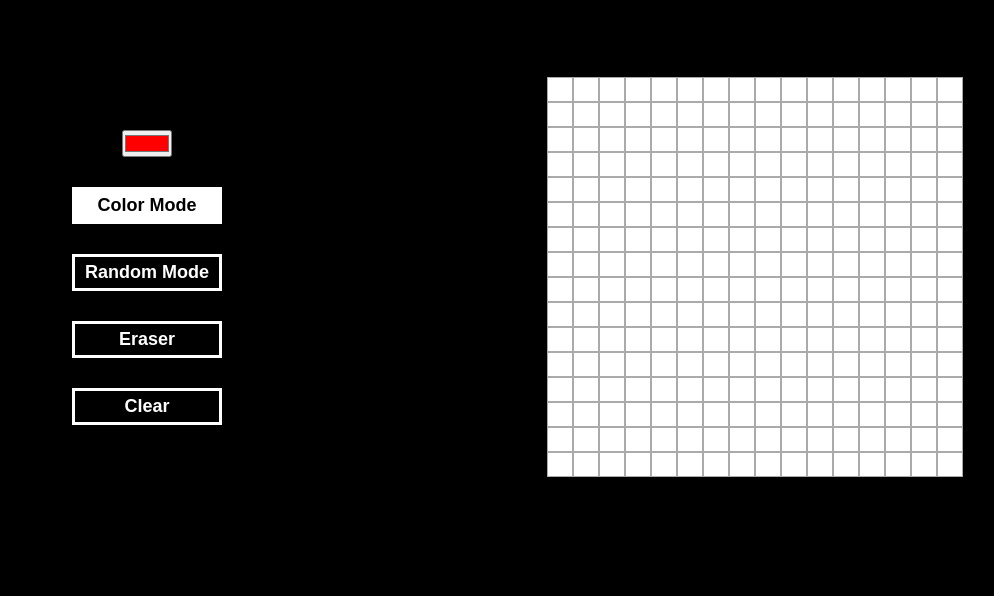
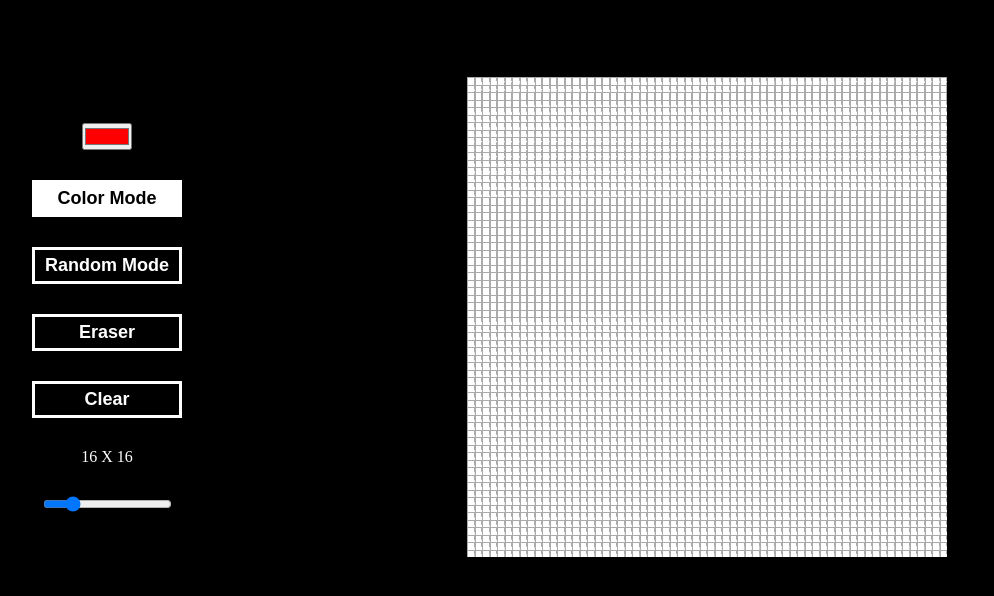
Before and after one commit to ilicc-sara/Etch-A-Sketch, a website built with Vite: page index.html in a window 1280 px wide. Shown: the part 90-686 px from the top of the page, without its empty margins (193-1187 px from the left). Built offline with nearby package versions, Linux system fonts and the light colour scheme.

Commit message:
added functionality to add more boxes (cells)

```diff
--- a/index.html
+++ b/index.html
@@ -19,6 +19,19 @@
           <button class="btn random-mode">Random Mode</button>
           <button class="btn eraser">Eraser</button>
           <button class="btn clear">Clear</button>
+
+          <p class="range">
+            <span class="num">16</span> X <span class="num">16</span>
+          </p>
+
+          <input
+            type="range"
+            class="mreza"
+            name="points"
+            value="16"
+            min="4"
+            max="64"
+          />
         </div>
         <div class="board-container">
           <!-- <div class="box"></div>
--- a/src/main.js
+++ b/src/main.js
@@ -47,16 +47,19 @@ inputColorEl.addEventListener("input", function () {
 
 function makeRows(rows, cols) {
   boardEl.innerHTML = "";
-  boardEl.style.gridTemplateColumns = `repeat(${rows}, 1fr)`;
-  boardEl.style.gridTemplateRows = `repeat(${cols}, 1fr)`;
+  boardEl.style.gridTemplateColumns = `repeat(${rows}, minmax(0, 1fr))`;
+  boardEl.style.gridTemplateRows = `repeat(${cols}, minmax(0, 1fr)`;
   for (let c = 0; c < rows * cols; c++) {
     let cell = document.createElement("div");
     cell.innerText = c + 1;
     boardEl.appendChild(cell).className = "box";
+    cell.addEventListener("mouseenter", function (e) {
+      e.target.style.backgroundColor = sketch.getColor();
+    });
   }
 }
 
-makeRows(16, 16);
+makeRows(64, 64);
 
 // defaultGrid();
 
@@ -75,6 +78,15 @@ makeRows(16, 16);
 // // slusam na event "input"
 // createSquareGrid(256);
 
+const mrezaEl = document.querySelector(".mreza");
+
+const num = document.querySelectorAll(".num");
+
+mrezaEl.addEventListener("input", function () {
+  console.log(mrezaEl.value);
+  num.forEach((num) => (num.textContent = mrezaEl.value));
+});
+
 colorModeBtn.addEventListener("click", function () {
   sketch.getColor();
 });
--- a/src/style.css
+++ b/src/style.css
@@ -63,17 +63,19 @@ body {
 }
 
 .board-container {
-  height: 400px;
-  width: 400px;
+  height: 480px;
+  width: 480px;
   /* background-color: lightgreen; */
   display: grid;
   /* grid-template-columns: repeat(16, 1fr);
   grid-template-rows: repeat(16, 1fr); */
   /* row-gap: 1px;
   column-gap: 1px; */
+  overflow: hidden;
 }
 
 .box {
   border: 0.1px solid rgb(170, 170, 170);
   background-color: white;
+  aspect-ratio: 1;
 }
```
